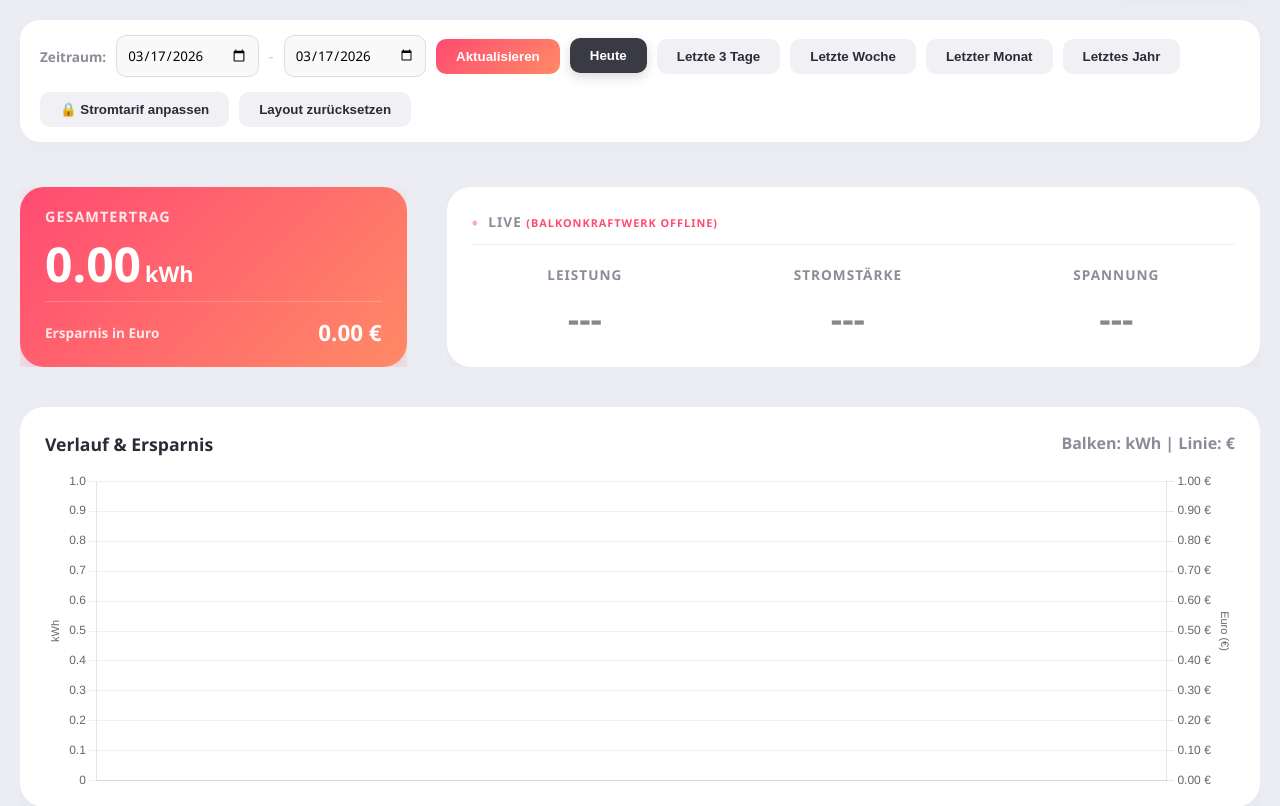
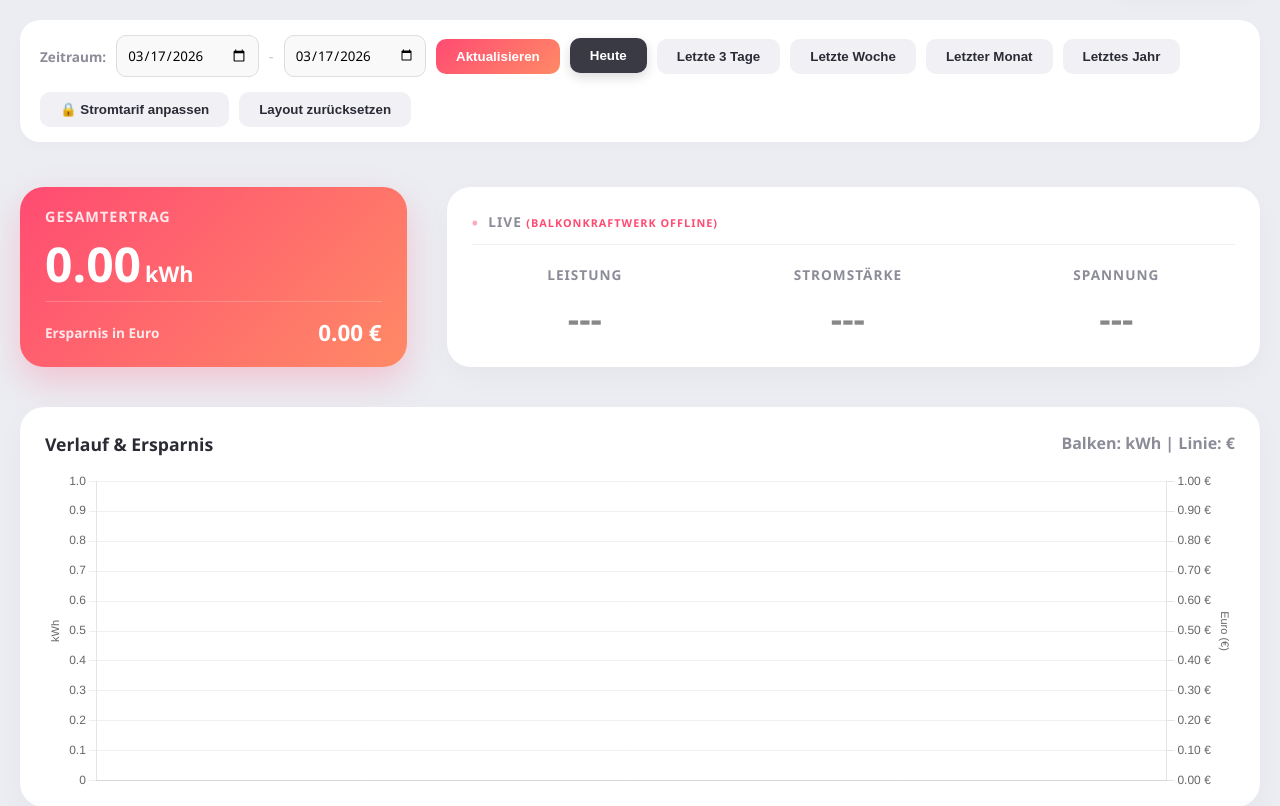
Before and after one commit to jacquesbach/balkonkraftwerk, a Flask app: page / in a window 1280 px wide. Shown: the part 59-865 px from the top of the page. Run offline with Flask 3, Linux system fonts and the light colour scheme; data comes from the database, SQL or seed files in the repository; data that the repository does not hold is empty; some libraries are stand-ins or nearby versions.

Commit message:
.grid-stack-item-content Styles

```diff
--- a/static/css/style.css
+++ b/static/css/style.css
@@ -164,9 +164,9 @@
   }
 
   .grid-stack-item-content {
-    xoverflow-x: hidden;
-    xoverflow-y: auto;
-    xoverflow: visible !important;
+    overflow-x: hidden;
+    overflow-y: auto;
+    overflow: visible !important;
     overflow: hidden;
     background: transparent !important;
     box-shadow: none !important;
```
